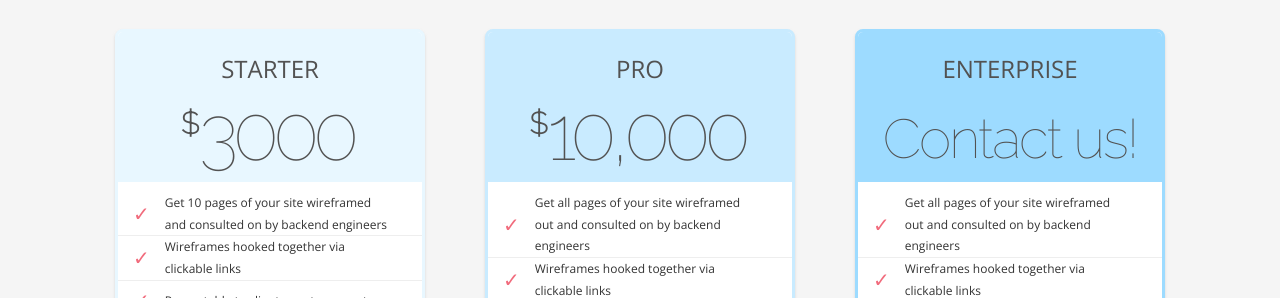
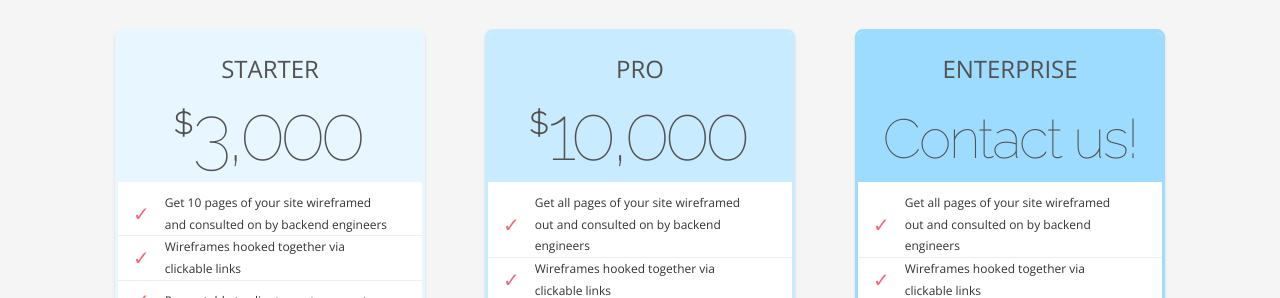
Before and after one commit to ckcollab/ckcollab, a Jekyll site: the page built from index.html, in a window 1280 px wide and 900 px high, scrolled down 2165 px. Shown: the part 171-469 px from the top of the window. Built offline with Jekyll 4.4.1, drawn with Linux system fonts in a browser that asks for light colours.

Commit message:
add comma to first tier

```diff
--- a/index.html
+++ b/index.html
@@ -1605,7 +1605,7 @@
                         <div class="card-body">
                             <div class="card-header bronze">
                                 <h5 class="card-title">STARTER</h5>
-                                <div class="tier-cost"><span class="dollar-sign">$</span>3000</div>
+                                <div class="tier-cost"><span class="dollar-sign">$</span>3,000</div>
                             </div>
                             <div class="tier-item">Get 10 pages of your site wireframed and consulted on by backend
                                 engineers
```
